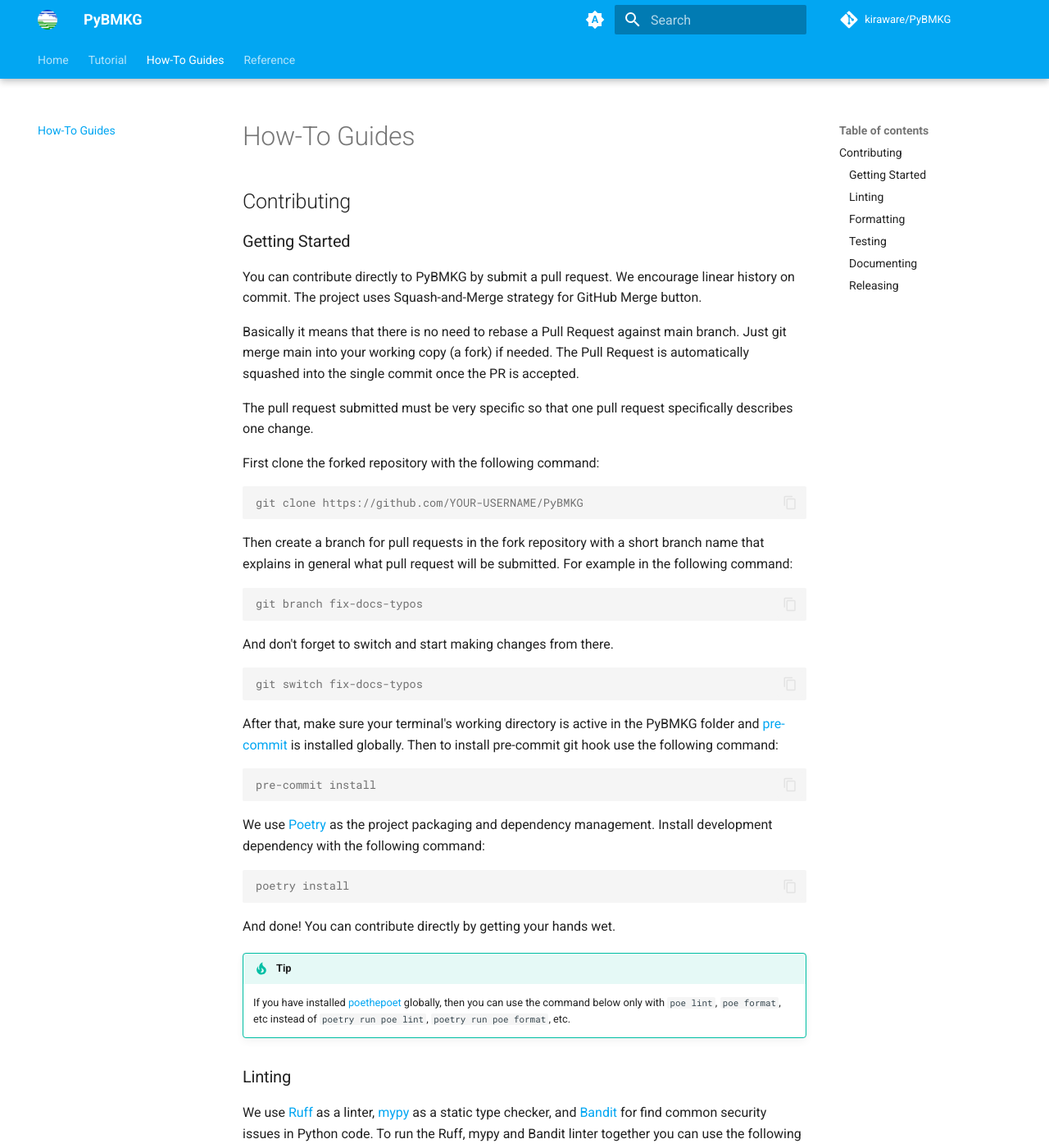
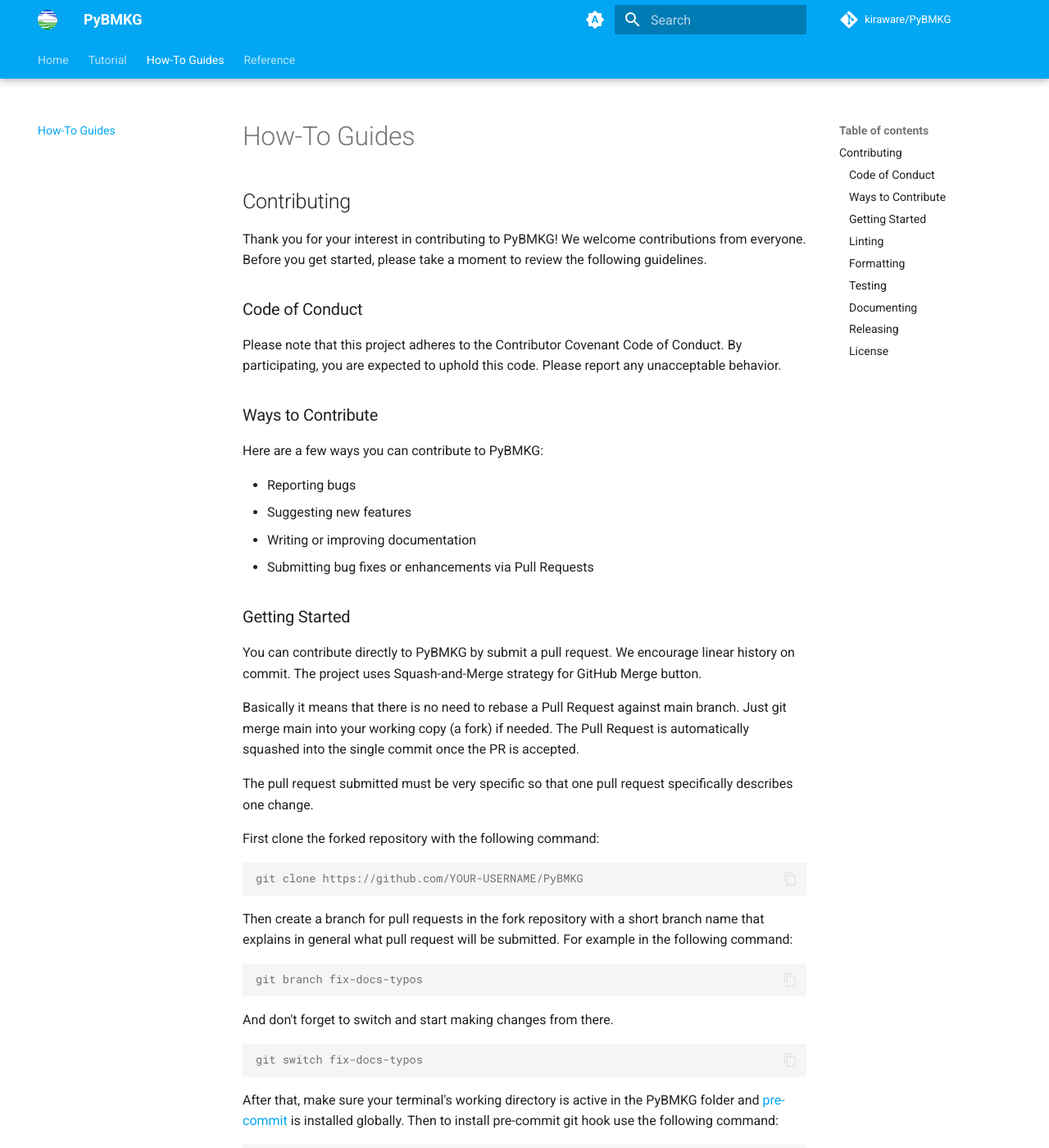
Before and after one commit to kiraware/PyBMKG, an MkDocs documentation site: the page built from docs/how-to-guides.md, in a window 1280 px wide and 1400 px high. Shown: the whole window at 82% size. Built offline with MkDocs 1.6.1 and Material for MkDocs 9.7.7, drawn with Linux system fonts in a browser that asks for light colours; comment, search, counter and statistics services are not loaded; some of the changed text lies outside the part shown.

Commit message:
update contributing guide and create CONTRIBUTING.md

````diff
--- a/docs/how-to-guides.md
+++ b/docs/how-to-guides.md
@@ -1,6 +1,27 @@
 # How-To Guides
 
 ## Contributing
+
+Thank you for your interest in contributing to PyBMKG!
+We welcome contributions from everyone. Before you get
+started, please take a moment to review the following
+guidelines.
+
+### Code of Conduct
+
+Please note that this project adheres to the Contributor
+Covenant Code of Conduct. By participating, you are
+expected to uphold this code. Please report any
+unacceptable behavior.
+
+### Ways to Contribute
+
+Here are a few ways you can contribute to PyBMKG:
+
+- Reporting bugs
+- Suggesting new features
+- Writing or improving documentation
+- Submitting bug fixes or enhancements via Pull Requests
 
 ### Getting Started
 
@@ -58,7 +79,8 @@
 poetry install
 ```
 
-And done! You can contribute directly by getting your hands wet.
+And done! You can make your changes and test thoroughly.
+Then push your branch to your fork and submit a pull request.
 
 !!! tip
     If you have installed [poethepoet](https://poethepoet.natn.io/index.html)
@@ -135,3 +157,8 @@
 to the workflow is in the GitHub environment with the name `production`.
 Each release tag must be the same as `version` in `pyproject.toml` in
 the `tool.poetry` section.
+
+### License
+
+By contributing to PyBMKG, you agree that your contributions will be
+licensed under the project's [MIT License](https://github.com/kiraware/PyBMKG/blob/main/LICENSE).
````
Also changed, not shown: CONTRIBUTING.md (added, +12 -0 lines).
